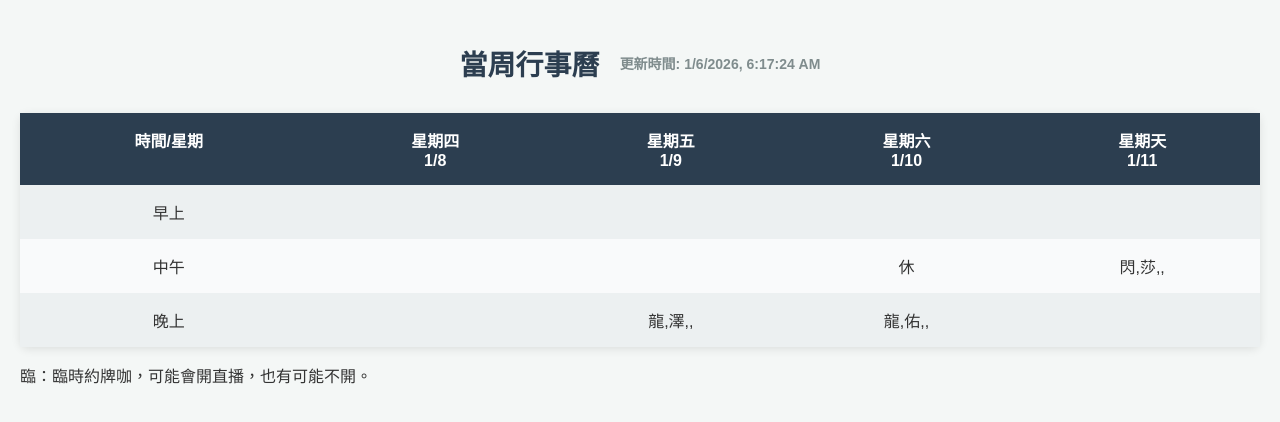
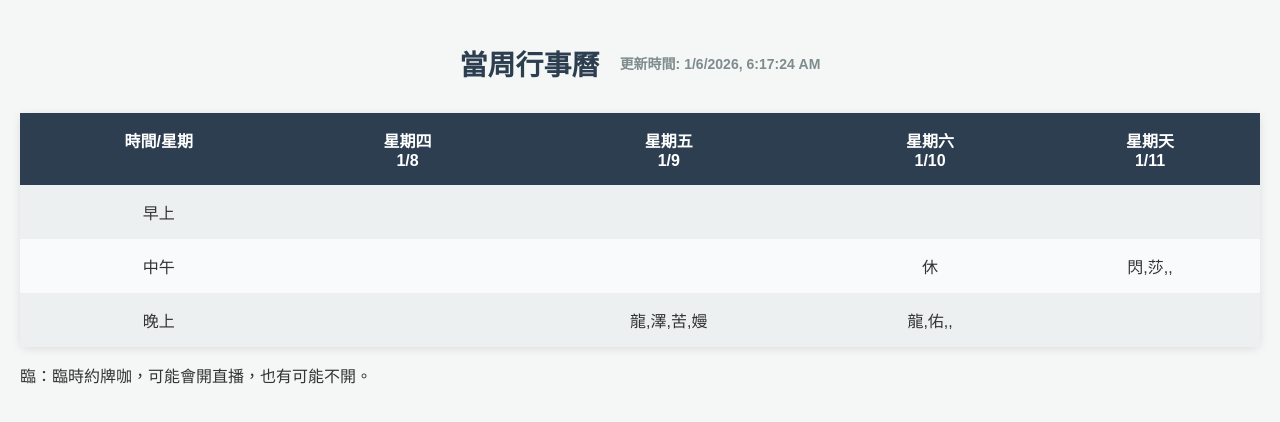
Before and after one commit to WEI-TSUNG-CHAN/wei-tsung-chan.github.io, a plain HTML site: page iCalendar/calendar.html in a window 1280 px wide. Drawn offline with Linux system fonts and the light colour scheme.

Commit message:
Update calendar.html

```diff
--- a/iCalendar/calendar.html
+++ b/iCalendar/calendar.html
@@ -115,7 +115,7 @@
             <tr>
                 <td>晚上</td>
                 <td><div class="content"></div></td>
-                <td><div class="content"></div>龍,澤,,</td>
+                <td><div class="content"></div>龍,澤,苦,嫚</td>
                 <td><div class="content"></div>龍,佑,,</td>
                 <td><div class="content"></div></td>
             </tr>
```
